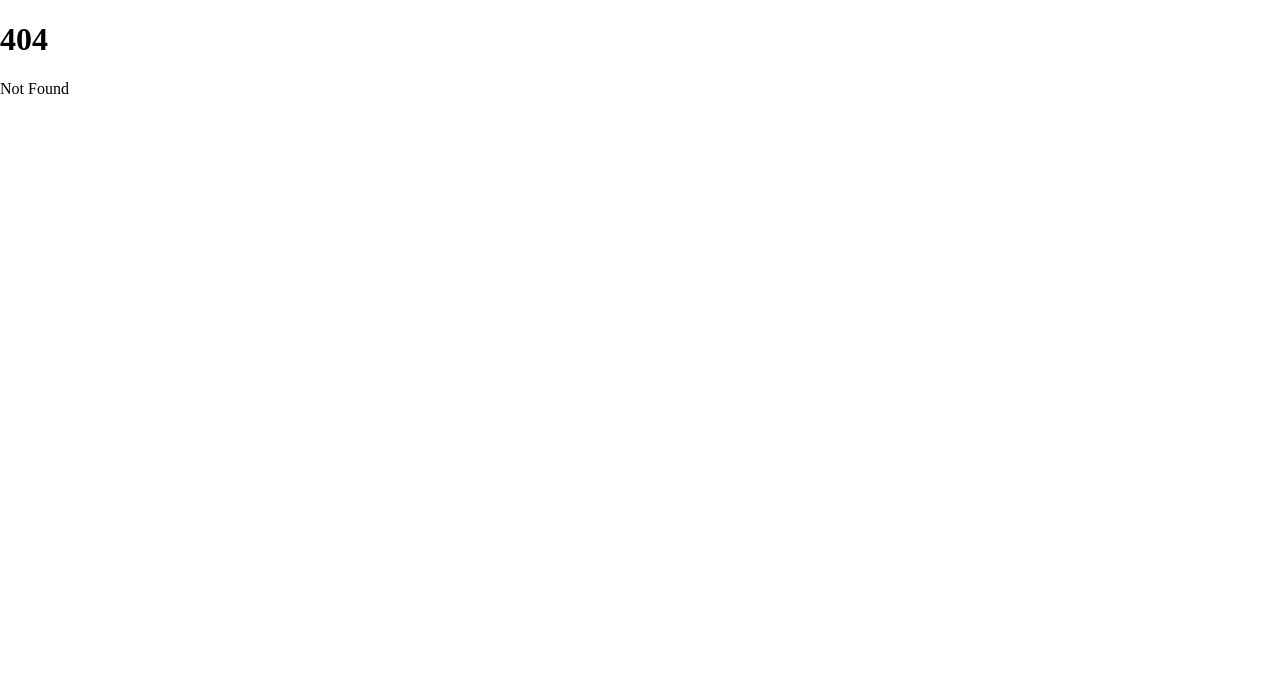
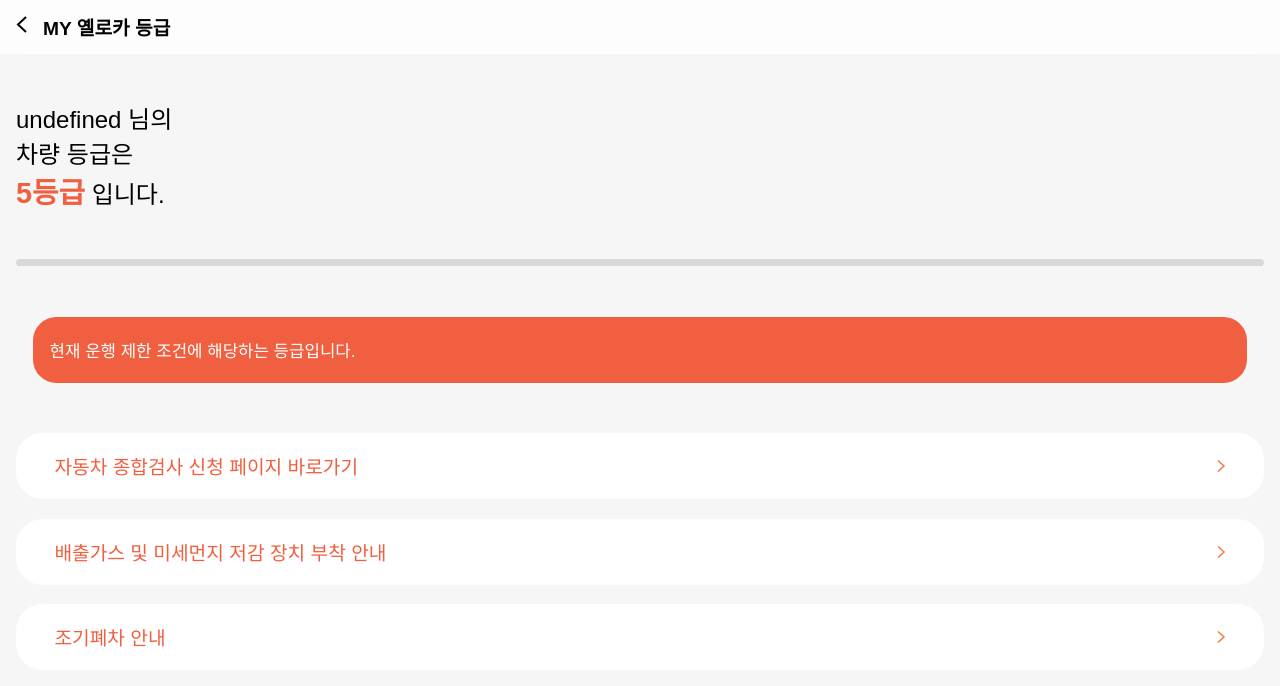
Before and after one commit to SWUnivHack2023-Team24/dustdrive-front, a SvelteKit app: page /main/grade in a window 1280 px wide. Before the commit this address had no page. Shown: the top 686 px of the page. Built offline with nearby package versions, Linux system fonts and the light colour scheme; no server answers; a web font is replaced by a local one.

Commit message:
feat(grade): add page to check car grade

```diff
--- /dev/null
+++ b/src/components/Header.svelte
@@ -0,0 +1,33 @@
+<script>
+    export let headerTitle = undefined;
+    export let backMenu = "/main";
+</script>
+
+<header>
+    <a href={backMenu}>
+        <img src="/icons/goPreviousBlack.svg" alt="back button">
+    </a>
+    <h1>{headerTitle}</h1>
+</header>
+
+<style>
+    header {
+        background: rgba(255, 255, 255, 0.8);
+        position: fixed;
+        width: 100%;
+        left: 0;
+        top: 0;
+        display: flex;
+        align-items: center;
+        backdrop-filter: blur(10px);
+    }
+
+    header a {
+        margin: 1em;
+    }
+
+    header h1 {
+        font-size: 1.2em;
+        text-align: center;
+    }
+</style>
--- /dev/null
+++ b/src/routes/main/grade/+page.server.js
@@ -0,0 +1,12 @@
+/** @type {import('./$types').LayoutServerLoad} */
+export async function load({ cookies, fetch }) {
+    const car = cookies.get("car");
+    const name = cookies.get("name");
+    const grade = undefined;
+
+    return {
+        car: car,
+        name: name,
+        grade: grade
+    };
+}
--- /dev/null
+++ b/src/routes/main/grade/+page.svelte
@@ -0,0 +1,131 @@
+<script>
+    import Header from "../../../components/Header.svelte";
+
+    /** @type {import('./$types').PageServerData} */
+    export let data;
+</script>
+
+<svelte:head>
+    <title>Yellow Calendar: MY 옐로카 등급</title>
+</svelte:head>
+
+<Header headerTitle="MY 옐로카 등급" />
+
+<main>
+    <section id="grade">
+        <p>
+            {data.name} 님의<br>
+            차량 등급은<br>
+            <span class="five warn">5등급</span> 입니다.
+        </p>
+    </section>
+    <section>
+        <hr class="indicateGrade">
+        <span class="outCircle">
+            <span class="inCircle"></span>
+        </span>
+    </section>
+    <section class="five tip">
+        <p>현재 운행 제한 조건에 해당하는 등급입니다.</p>
+    </section>
+    {#if !data.grade || data.grade === 5}
+        <section class="gradeFiveLimits five">
+            <a href="https://www.kotsa.or.kr/main.do" target="_blank">
+                자동차 종합검사 신청 페이지 바로가기
+                <img src="/icons/goNextOrange.svg" alt="graphic">
+            </a>
+            <a href="https://easylaw.go.kr/CSP/CnpClsMain.laf?csmSeq=1346&ccfNo=4&cciNo=1&cnpClsNo=2" target="_blank">
+                배출가스 및 미세먼지 저감 장치 부착 안내
+                <img src="/icons/goNextOrange.svg" alt="graphic">
+            </a>
+            <a href="https://www.aea.or.kr/biz/esBizIntro.do" target="_blank">
+                조기폐차 안내
+                <img src="/icons/goNextOrange.svg" alt="graphic">
+            </a>
+        </section>
+    {/if}
+</main>
+
+<style>
+    main {
+        font-weight: 500;
+        margin-top: 3.5em;
+        font-size: 1.5em;
+    }
+
+    section hr {
+        z-index: 0;
+    }
+
+    .warn {
+        font-size: 1.2em;
+        font-weight: 900;
+        color: var(--y-cal-warn-color);
+    }
+
+    .tip {
+        border-radius: 1.4em;
+        margin: 3em 1em;
+        padding: 0.25em 1em;
+
+        background: var(--y-cal-warn-color);
+        color: #FFFFFF;
+
+        font-size: 0.7em;
+        word-break: keep-all;
+    }
+
+    .five {
+        --y-cal-warn-color: #F05F3F;
+    }
+
+    .four {
+        --y-cal-warn-color: #F07B3F;
+    }
+
+    .three {
+        --y-cal-warn-color: #FFBA00;
+    }
+
+    .two {
+        --y-cal-warn-color: #FFD460;
+    }
+
+    .one {
+        --y-cal-warn-color: #367AFF;
+    }
+
+    .outCircle {
+        z-index: 1;
+        background: var(--y-cal-warn-color);
+    }
+
+    .inCircle {
+        z-index: 2;
+    }
+
+    .indicateGrade {
+        width: 100%;
+        height: 0.3em;
+        background: #D9D9D9;
+        border-radius: 25px;
+        border: none;
+
+        margin-top: 2em;
+    }
+
+    .gradeFiveLimits a {
+        display: flex;
+        justify-content: space-between;
+        border-radius: 1.4em;
+        color: var(--y-cal-warn-color);
+        background-color: #FFFFFF;
+        margin: 1em 0;
+        padding: 1em 2em;
+        gap: 1em;
+
+        text-decoration: none;
+        font-size: 0.8em;
+        word-break: keep-all;
+    }
+</style>
```
Also changed, not shown: src/routes/main/+page.svelte (+10 -4 lines), src/routes/main/availableDay/+page.svelte (+2 -6 lines).
